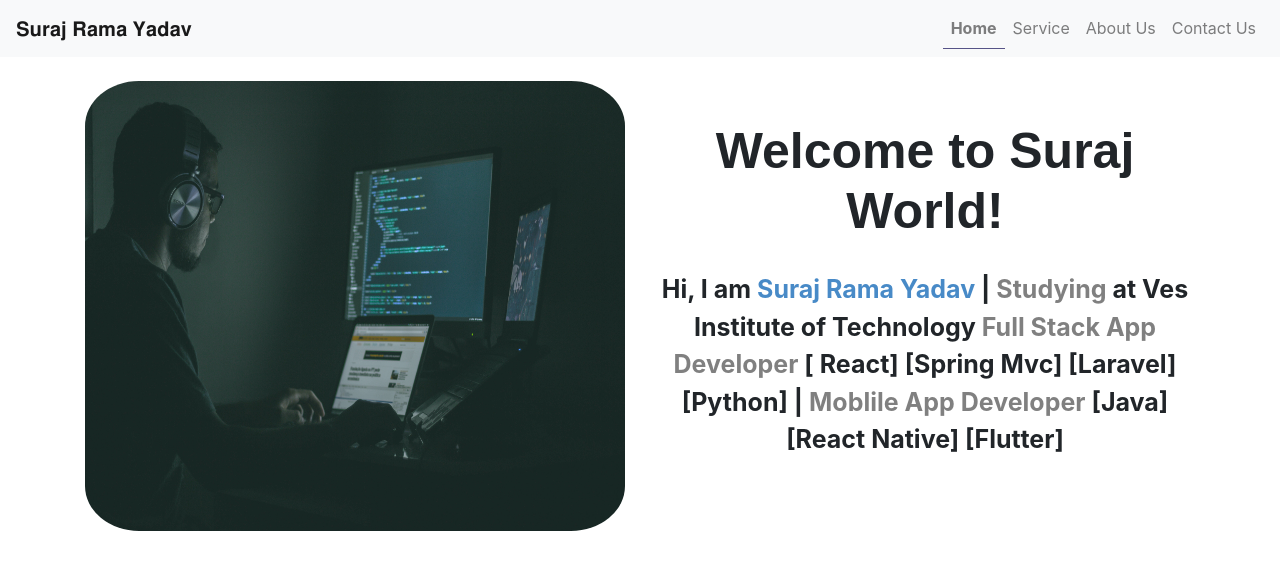
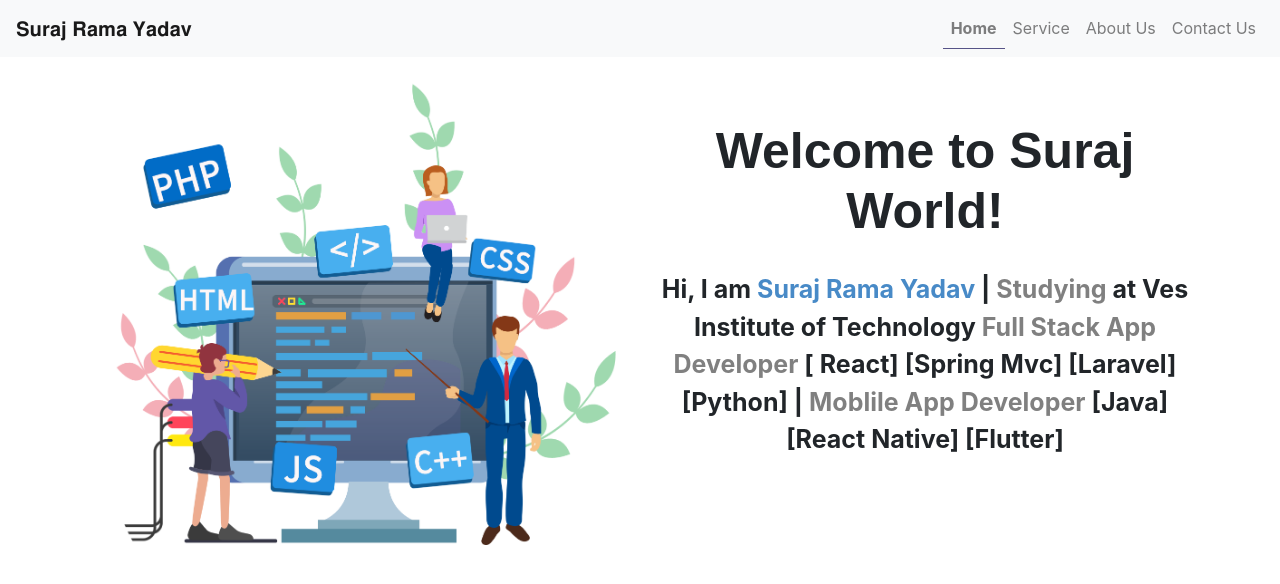
Before and after one commit to surajramayadav/surajramayadav-surajramayadav.github.io, a React (Create React App) app: page / in a window 1280 px wide. Shown: the top 584 px of the page. Built offline with nearby package versions, Linux system fonts and the light colour scheme.

Commit message:
16th commit

```diff
--- a/src/Home.js
+++ b/src/Home.js
@@ -8,7 +8,7 @@ function Home() {
                 <div class="row">
                     <div class="col-sm">
                         <br />
-                        <img  style ={{width:'100%',height:450,borderRadius:"10%" }} src={process.env.PUBLIC_URL + '/home.jpg'}  className="img-fluid" alt="Responsive image" />
+                        <img  src={process.env.PUBLIC_URL + '/home.png'}  className="img-fluid" alt="Responsive image" />
                     </div>
                     <div class="col-sm">
                         <br />
```
Also changed, not shown: public/home.jpg (deleted), public/home.png (added).
